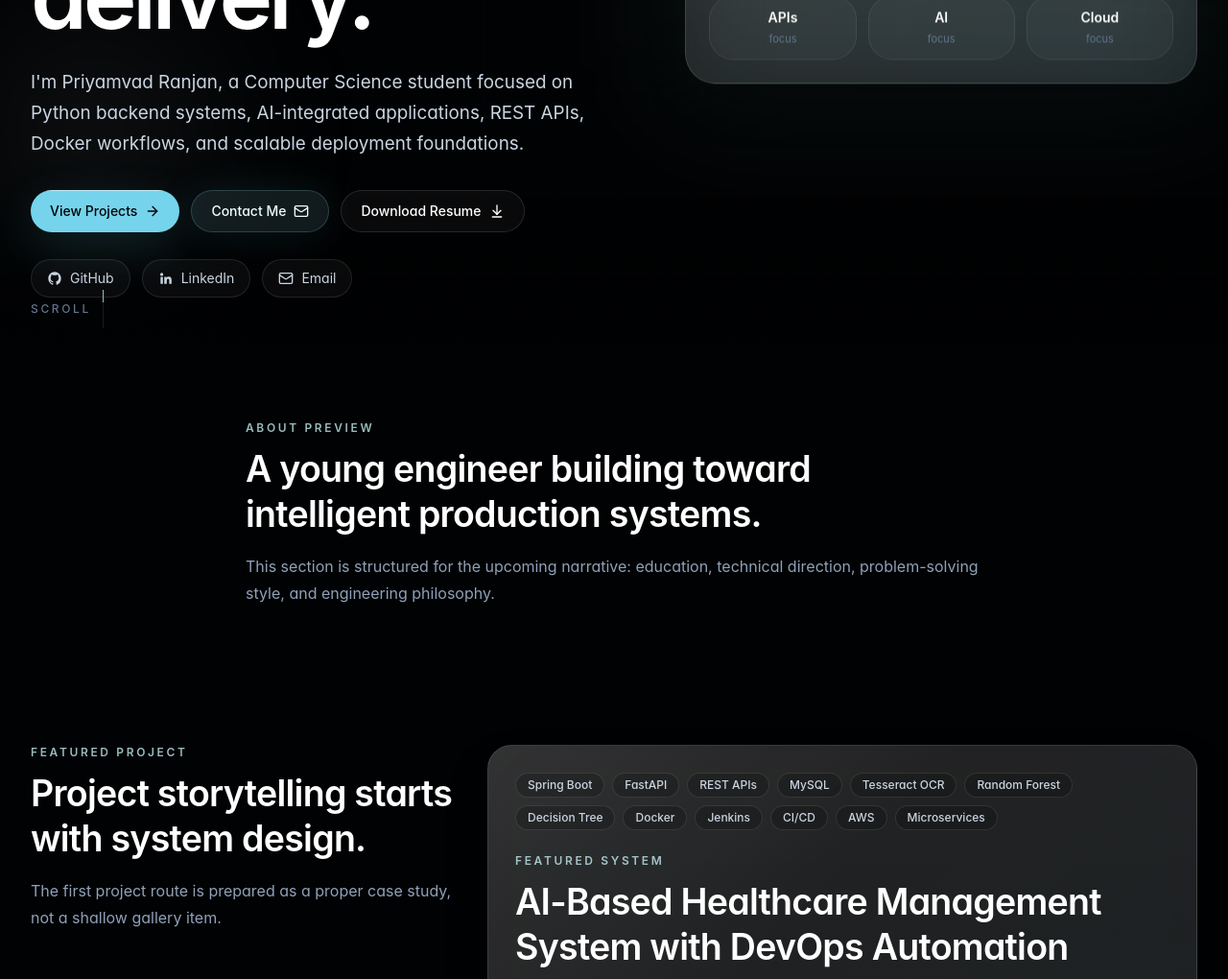
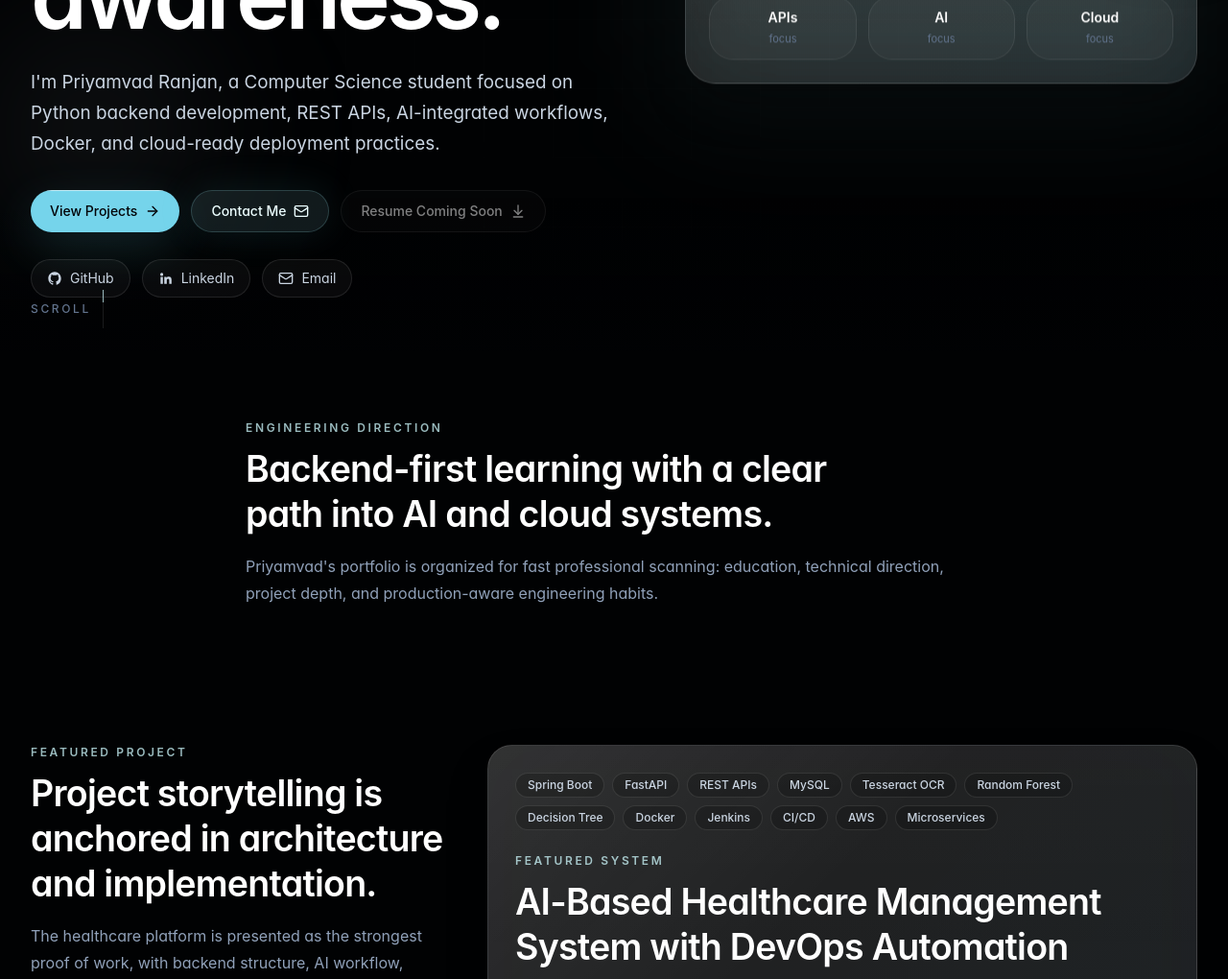
Before and after one commit to Priyamvad01/priyamvad-portfolio, a Next.js app: page / in a window 1280 px wide. Shown: the part 868-1888 px from the top of the page at 96% size. Built offline with nearby package versions, Linux system fonts and the light colour scheme; no server answers.

Commit message:
content: refine recruiter-focused portfolio positioning

```diff
--- a/app/about/page.tsx
+++ b/app/about/page.tsx
@@ -226,7 +226,7 @@ export default function AboutPage() {
       <AboutSection
         eyebrow="Mini Highlights"
         title="Small but honest signals of direction and readiness."
-        description="No inflated numbers, just a concise snapshot of the current portfolio foundation."
+        description="No inflated numbers, just a concise snapshot of current project depth, tooling exposure, and growth direction."
       >
         <GridLayout columns="four">
           {highlights.map((item) => (
--- a/app/page.tsx
+++ b/app/page.tsx
@@ -55,9 +55,9 @@ export default function Home() {
       <HomeHero />
       <SectionContainer>
         <SectionHeading
-          eyebrow="About Preview"
-          title="A young engineer building toward intelligent production systems."
-          description="This section is structured for the upcoming narrative: education, technical direction, problem-solving style, and engineering philosophy."
+          eyebrow="Engineering Direction"
+          title="Backend-first learning with a clear path into AI and cloud systems."
+          description="Priyamvad's portfolio is organized for fast professional scanning: education, technical direction, project depth, and production-aware engineering habits."
         />
       </SectionContainer>
 
@@ -65,8 +65,8 @@ export default function Home() {
         <div className="grid gap-8 lg:grid-cols-[0.75fr_1.25fr] lg:items-start">
           <SectionHeading
             eyebrow="Featured Project"
-            title="Project storytelling starts with system design."
-            description="The first project route is prepared as a proper case study, not a shallow gallery item."
+            title="Project storytelling is anchored in architecture and implementation."
+            description="The healthcare platform is presented as the strongest proof of work, with backend structure, AI workflow, database thinking, and deployment direction visible from the start."
           />
           <ProjectCard project={featuredProject} featured />
         </div>
@@ -75,7 +75,7 @@ export default function Home() {
       <SectionContainer>
         <SectionHeading
           eyebrow="Skills Preview"
-          title="Core signals for backend, AI, and cloud development."
+          title="Technical signals that define the current engineering direction."
         />
         <GridLayout columns="three" className="mt-8">
           {homePreviewSections.map((item) => (
@@ -89,20 +89,21 @@ export default function Home() {
           <div className="grid gap-6 md:grid-cols-[1fr_auto] md:items-center">
             <div>
               <p className="text-label-premium mb-3">
-                Next Step
+                Recruiter Path
               </p>
               <h2 className="text-section-title">
-                Explore the engineering backbone.
+                Review the strongest proof of work first.
               </h2>
               <p className="text-body-premium mt-3 max-w-2xl">
-                Visit the projects and terminal foundations before the visual
-                polish and deep content phases are layered in.
+                Start with the healthcare case study, then use the terminal or
+                contact page to explore the portfolio quickly and connect with
+                clear context.
               </p>
               <Divider className="mt-6 max-w-lg" />
             </div>
             <GlowButton asChild>
-              <Link href="/terminal">
-                Open Terminal <Workflow className="size-4" />
+              <Link href="/projects/healthcare-ai-system">
+                Open Case Study <Workflow className="size-4" />
               </Link>
             </GlowButton>
           </div>
--- a/app/projects/[slug]/page.tsx
+++ b/app/projects/[slug]/page.tsx
@@ -400,8 +400,9 @@ export default async function ProjectCaseStudyPage({
               </h3>
               <p className="text-body-premium mt-4">
                 GitHub is used as the professional project history destination.
-                If live deployment is not available yet, the page still documents
-                the intended deployment architecture clearly.
+                The page documents the deployment direction clearly so the
+                architecture remains understandable even before a public project
+                runtime is attached.
               </p>
               <div className="mt-7">
                 <GlowButton asChild>
@@ -412,7 +413,7 @@ export default async function ProjectCaseStudyPage({
               </div>
             </div>
             <div className="rounded-3xl border border-white/10 bg-black/18 p-5">
-              <p className="text-label-premium mb-4">Deployment placeholder</p>
+              <p className="text-label-premium mb-4">Deployment Roadmap</p>
               <div className="grid gap-3 sm:grid-cols-2">
                 {["Docker images", "Jenkins pipeline", "AWS runtime", "Environment config"].map((item) => (
                   <div
--- a/components/sections/contact/resume-download-panel.tsx
+++ b/components/sections/contact/resume-download-panel.tsx
@@ -16,8 +16,9 @@ export function ResumeDownloadPanel() {
             Resume download architecture prepared.
           </h2>
           <p className="text-body-premium mt-3">
-            Add a PDF later at `public/resume/priyamvad-ranjan-resume.pdf` and
-            wire this button to the file path.
+            A dedicated PDF slot is reserved for the latest resume so the
+            contact flow can support a verified download as soon as the file is
+            added.
           </p>
         </div>
         <SecondaryButton type="button" aria-disabled="true" className="cursor-not-allowed opacity-75">
--- a/components/sections/home-hero.tsx
+++ b/components/sections/home-hero.tsx
@@ -35,16 +35,16 @@ export function HomeHero() {
             variants={cinematicReveal}
             className="text-fluid-display mt-7 max-w-5xl"
           >
-            Engineering intelligent systems with backend depth and cloud-ready
-            delivery.
+            Building backend-first systems with practical AI and cloud delivery
+            awareness.
           </motion.h1>
           <motion.p
             variants={fadeUp}
             className="text-subtitle mt-7 max-w-2xl"
           >
             I&apos;m {siteProfile.name}, a Computer Science student focused on
-            Python backend systems, AI-integrated applications, REST APIs, Docker
-            workflows, and scalable deployment foundations.
+            Python backend development, REST APIs, AI-integrated workflows,
+            Docker, and cloud-ready deployment practices.
           </motion.p>
           <motion.div
             variants={fadeUp}
@@ -60,10 +60,13 @@ export function HomeHero() {
                 Contact Me <Mail className="size-4" />
               </Link>
             </GlowButton>
-            <SecondaryButton asChild>
-              <Link href="#" aria-label="Resume download placeholder">
-                Download Resume <ArrowDownToLine className="size-4" />
-              </Link>
+            <SecondaryButton
+              type="button"
+              disabled
+              aria-disabled="true"
+              className="cursor-not-allowed"
+            >
+              Resume Coming Soon <ArrowDownToLine className="size-4" />
             </SecondaryButton>
           </motion.div>
           <motion.div variants={fadeUp} className="mt-7">
--- a/components/sections/terminal-shell.tsx
+++ b/components/sections/terminal-shell.tsx
@@ -1,7 +1,7 @@
 const terminalLines = [
   { prompt: "$", command: "profile --identity", output: "Priyamvad Ranjan | Backend, AI & Cloud Developer" },
   { prompt: "$", command: "stack --core", output: "Python, FastAPI, Flask, AWS, Docker, CI/CD, REST APIs" },
-  { prompt: "$", command: "project open healthcare-ai-system", output: "Loading system design placeholders and AI workflow map..." },
+  { prompt: "$", command: "project open healthcare-ai-system", output: "Opening architecture notes and AI workflow map..." },
 ]
 
 export function TerminalShell() {
@@ -13,7 +13,7 @@ export function TerminalShell() {
           <span className="size-2.5 rounded-full bg-slate-500/80" />
           <span className="size-2.5 rounded-full bg-cyan-200/70" />
         </div>
-        <p className="font-mono text-xs text-slate-500">terminal.priyamvad.dev</p>
+        <p className="font-mono text-xs text-slate-500">portfolio-console</p>
       </div>
       <div className="space-y-5 p-5 font-mono text-sm">
         {terminalLines.map((line) => (
--- a/components/sections/terminal/terminal-header.tsx
+++ b/components/sections/terminal/terminal-header.tsx
@@ -10,7 +10,7 @@ export function TerminalHeader() {
       </div>
       <div className="flex items-center gap-2 font-mono text-xs text-slate-500">
         <SquareTerminal className="size-3.5" />
-        terminal.priyamvad.dev
+        portfolio-console
       </div>
     </div>
   )
```
Also changed, not shown: app/projects/page.tsx (+4 -4 lines).
